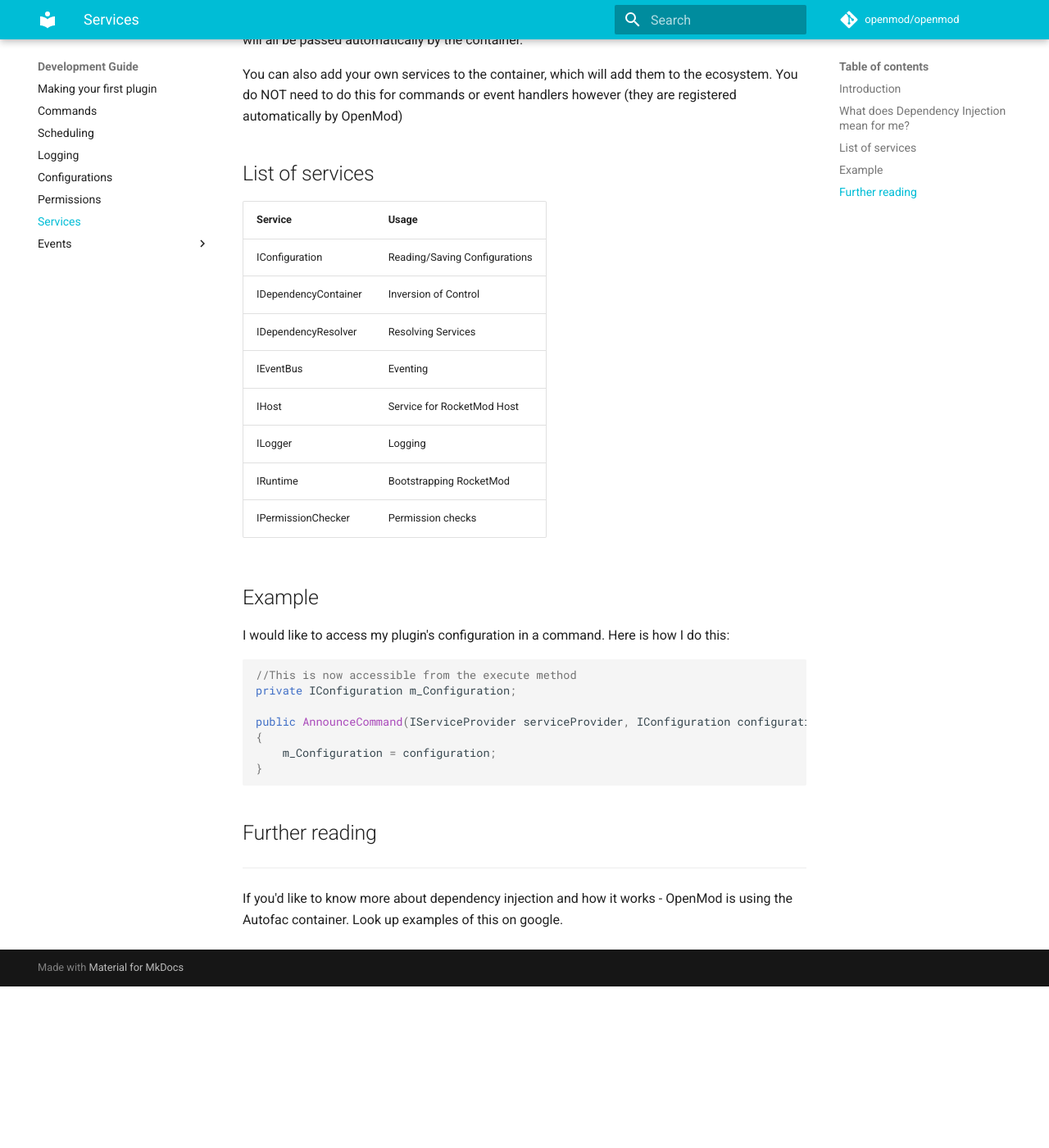
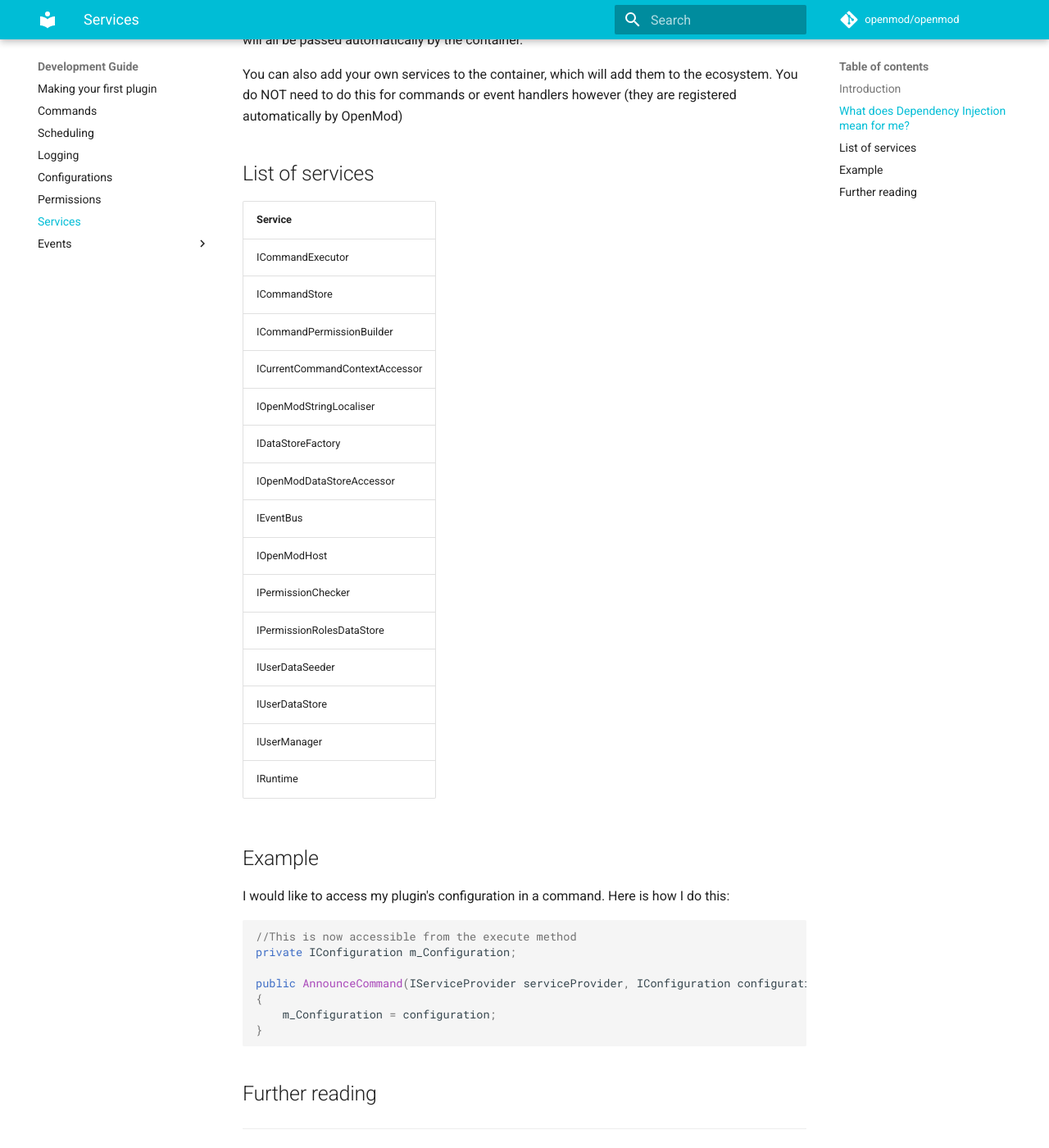
Before and after one commit to openmod/openmod-docs, an MkDocs documentation site: the page built from content/development-guide/services.md, in a window 1280 px wide and 1400 px high, scrolled down 452 px. Shown: the whole window at 82% size. Built offline with MkDocs 1.6.1 and Material for MkDocs 9.7.7, drawn with Linux system fonts in a browser that asks for light colours; comment, search, counter and statistics services are not loaded; old or Windows-style settings are respelled for this version of MkDocs; before the commit the page ends 1655 px from its top, so only the background shows below that.

Commit message:
Update list and remove purposes (it's pretty obvious)

```diff
--- a/content/development-guide/services.md
+++ b/content/development-guide/services.md
@@ -14,16 +14,23 @@ You can also add your own services to the container, which will add them to the
 
 ## List of services
 
-| **Service**                                     |  **Usage**                                             |
-|-------------------------------------------------|------------------------------------------------------|
-| IConfiguration                                  | Reading/Saving Configurations                         |
-| IDependencyContainer                            | Inversion of Control                                 |
-| IDependencyResolver                             | Resolving Services                                   |
-| IEventBus                                       | Eventing                                             |
-| IHost                                           | Service for RocketMod Host                           |
-| ILogger                                         | Logging                                              |
-| IRuntime                                        | Bootstrapping RocketMod                              |
-| IPermissionChecker                              | Permission checks                                    |
+| **Service**                                     |
+|-------------------------------------------------|
+| ICommandExecutor                                |
+| ICommandStore                                   |
+| ICommandPermissionBuilder                       |
+| ICurrentCommandContextAccessor                  |
+| IOpenModStringLocaliser                         |
+| IDataStoreFactory                               |
+| IOpenModDataStoreAccessor                       |
+| IEventBus                                       |
+| IOpenModHost                                    |
+| IPermissionChecker                              |
+| IPermissionRolesDataStore                       |
+| IUserDataSeeder                                 |
+| IUserDataStore                                  |
+| IUserManager                                    |
+| IRuntime                                        |
 
 
 ## Example
```
